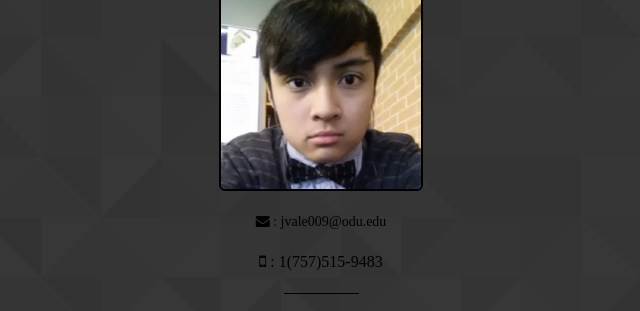
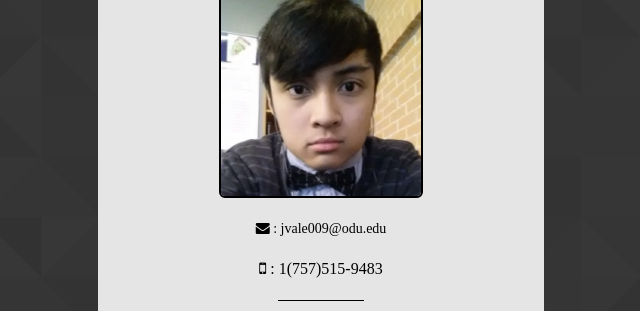
Before and after one commit to jiancarlo/jiancarlo.github.io, a plain HTML site: page index.html in a window 1280 px wide. Shown: the part 83-394 px from the top of the page, without its empty margins (319-959 px from the left). Drawn offline with Linux system fonts and the light colour scheme.

Commit message:
Added background for text clarity

```diff
--- a/style.css
+++ b/style.css
@@ -2,15 +2,19 @@ body{
 	background-image: url(footer_lodyas.png);
 }
 
+.container-fluid{
+	display: flex;
+	align-items: center;
+	justify-content: center;
+}
+
 .wrapper{
-	margin: auto;
-	position: relative;
-	left: 0;
-	right: 0;
-	top: 50%;
-	width: 40%;
+	max-width: 50%;
+	padding: .5em;
 	color: black;
+	background-color: #e5e5e5;
 	text-align: center;
+	border-radius: .25em;
 }
 
 img{
@@ -18,7 +22,7 @@ img{
 }
 
 hr{
-	width: 15%;
+	width: 20%;
 	border-color: black;
 }
 
```
Also changed, not shown: index.html (+4 -4 lines).
